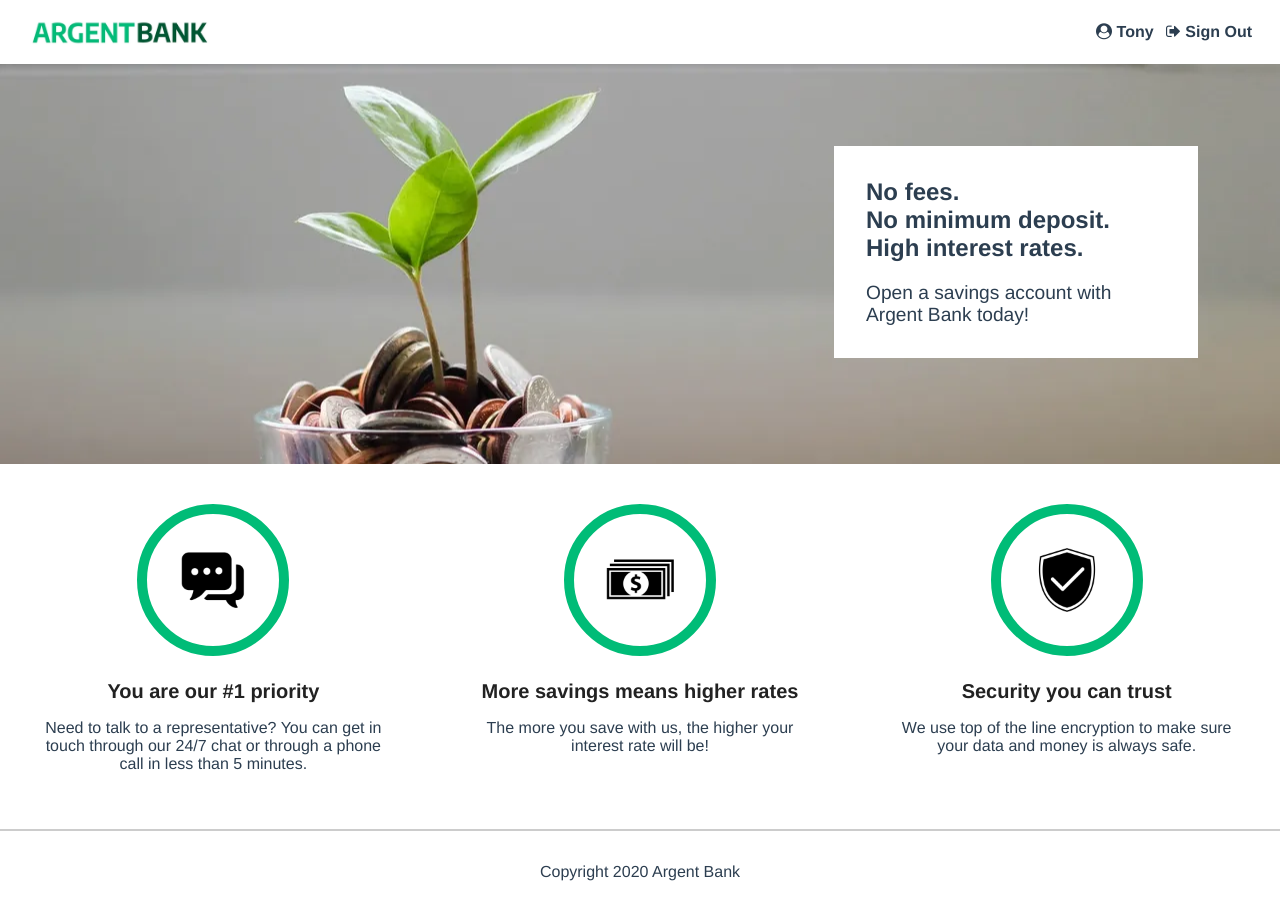
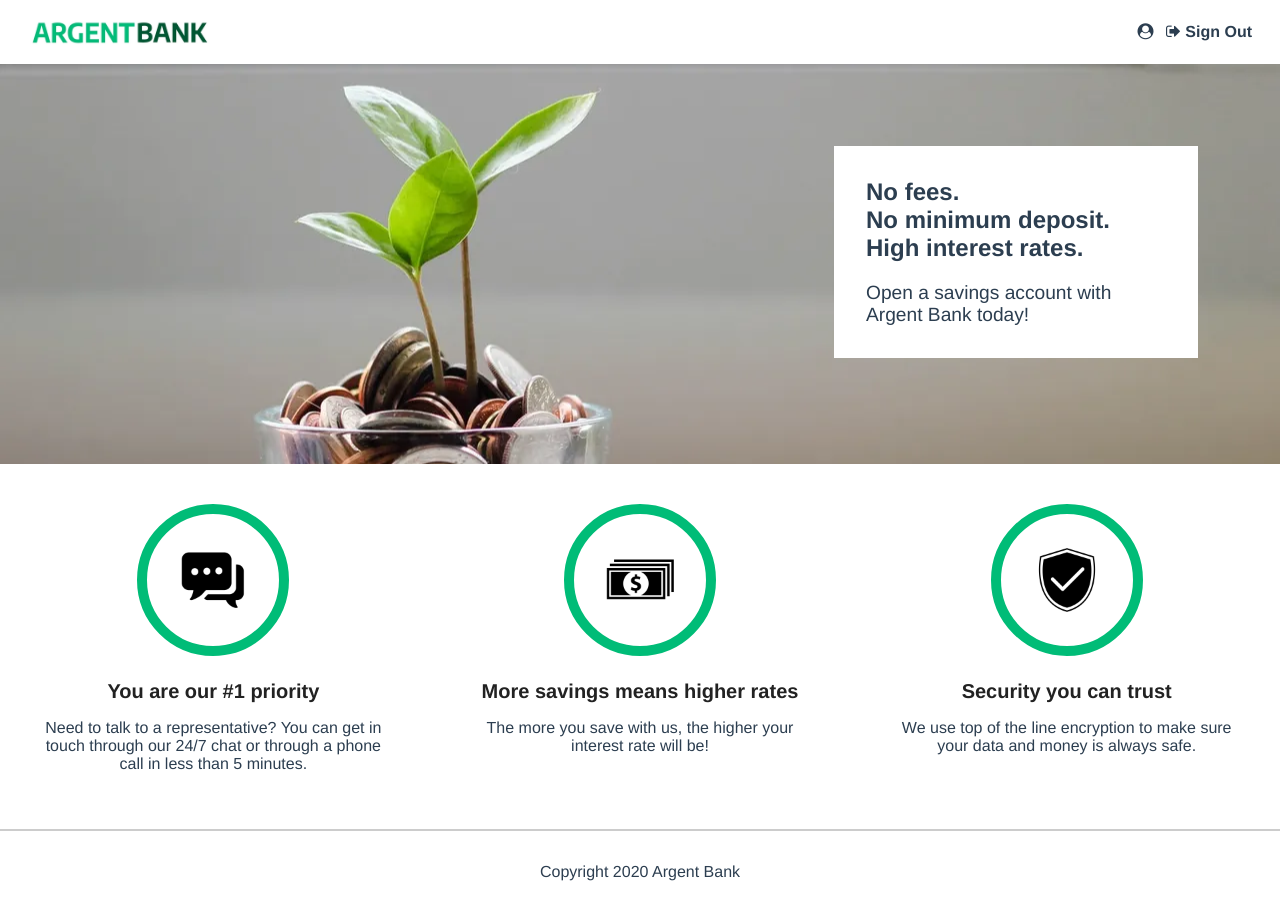
Before and after one commit to Ax-07/p11-openClassRooms-frontend, a React (Vite) app: page / in a window 1280 px wide. Built offline with nearby package versions, Linux system fonts and the light colour scheme; no server answers; sample sign-in values are in the browser's storage.

Commit message:
Mise à jour de la barre de navigation pour afficher le nom d'utilisateur dans l'icône de l'utilisateur

```diff
--- a/src/App.jsx
+++ b/src/App.jsx
@@ -13,10 +13,9 @@ function App() {
   const isConnected = authState.isConnected;
   const token = authState.token;
 
-
   return (
     <>
-      <Navbar isConnected={isConnected}/>
+      <Navbar isConnected={isConnected} token={token}/>
       <>
         <Routes>
           <Route path="/" element={<Home />} />
--- a/src/components/Navbar.jsx
+++ b/src/components/Navbar.jsx
@@ -3,9 +3,10 @@ import { NavLink, useNavigate } from "react-router-dom";
 import { useDispatch } from "react-redux";
 import { logout } from "../app/authSlice";
 import PropTypes from "prop-types";
+import { useGetUserProfileQuery } from "../services/apis/userApi";
 
-export const Navbar = ({isConnected}) => {
-
+export const Navbar = ({isConnected, token}) => {
+  const {data: user = []} = useGetUserProfileQuery({token: token});
   const dispatch = useDispatch();
   const navigation = useNavigate();
   const onLogout = () => {
@@ -31,8 +32,8 @@ export const Navbar = ({isConnected}) => {
               activeclassname="active"
               to={"/user"}
             >
-              <i className="fa fa-user-circle"></i>{" Tony "}
-              {/* {authState.user.firstName} */}
+              <i className="fa fa-user-circle"></i>
+              {" "}{user.body && user.body.userName}{" "}
             </NavLink>
             <NavLink
               className="main-nav-item"
@@ -59,4 +60,5 @@ export const Navbar = ({isConnected}) => {
 
 Navbar.propTypes = {
   isConnected: PropTypes.bool,
+  token: PropTypes.string
 };
```
